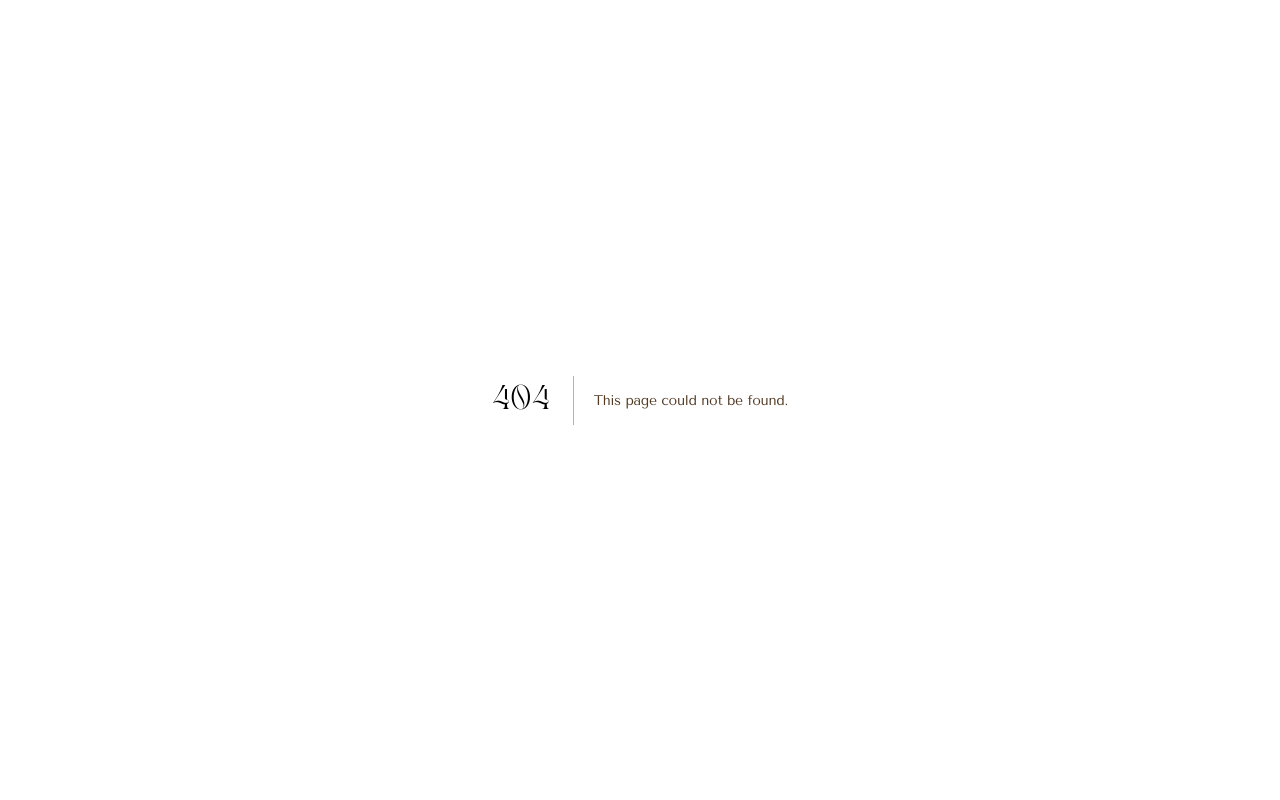
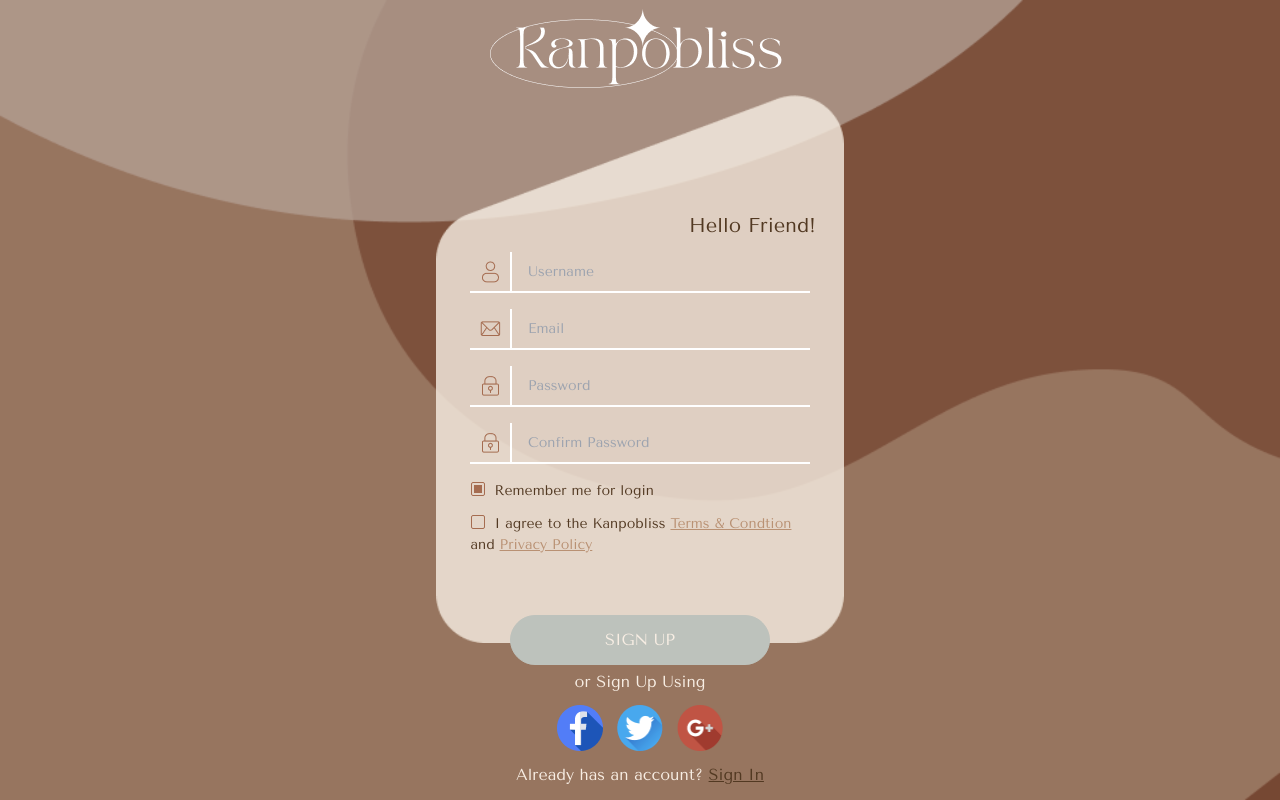
Before and after one commit to tivivui95/kanpobliss, a Next.js app: page /signup in a window 1280 px wide. Before the commit this address had no page. Built offline with nearby package versions, Linux system fonts and the light colour scheme.

Commit message:
config quizz1

```diff
--- /dev/null
+++ b/pages/signup.js
@@ -0,0 +1,7 @@
+import Content11 from './views/11';
+
+export default function() {
+    return (
+        <Content11 />
+    )
+}
--- a/pages/views/10.js
+++ b/pages/views/10.js
@@ -26,7 +26,7 @@
                         Sign up to learn more about your unique body type. Get personalized wellness tips and recommendations!
                         </p>
                     </div>
-                    <Link href='#'><a className="greenbtn -mt-9">Sign up</a></Link>
+                    <Link href='/signup'><a className="greenbtn -mt-9">Sign up</a></Link>
 
                 </div>
             </div>
```
